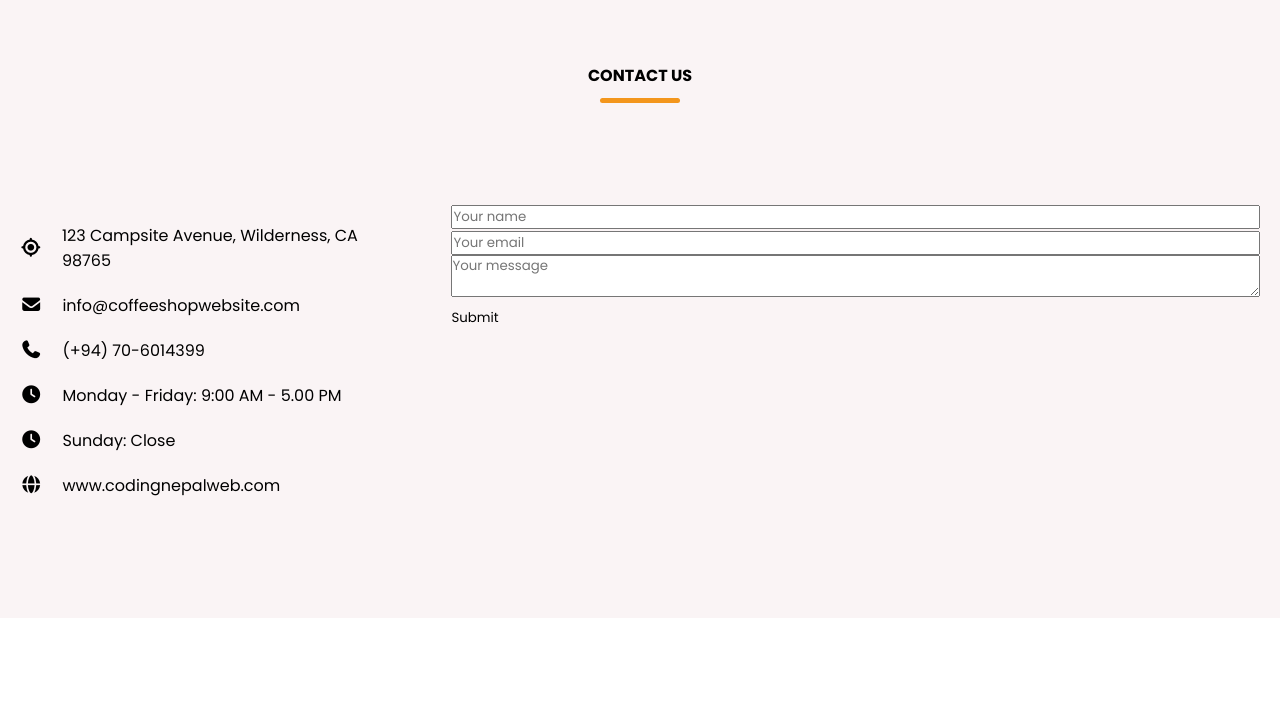
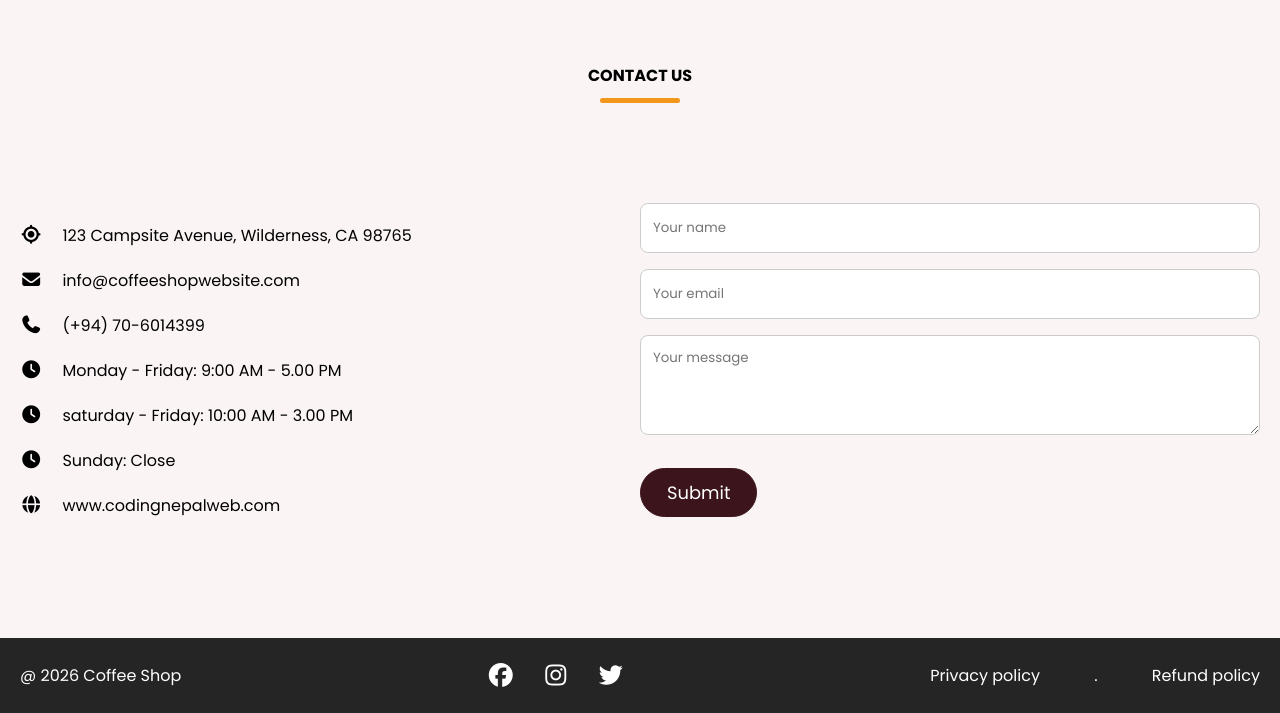
Before and after one commit to kavish258/-Responsive-Coffee-Website, a plain HTML site: page index.html in a window 1280 px wide. Shown: the part 4404-5117 px from the top of the page. Before the commit the page ends 5022 px from the top, so only its background shows below. Drawn offline with nearby package versions, Linux system fonts and the light colour scheme; a web font is replaced by a local one.

Commit message:
code update and done

```diff
--- a/index.css
+++ b/index.css
@@ -44,6 +44,10 @@
   --site-max-witdth: 1700px;
 
 
+}
+
+html{
+    scroll-behavior: smooth;
 }
  /*styling whole site */
 ul{
@@ -293,6 +297,7 @@ header .navbar{
     margin: 0 60px 50px;
 }
 .testimonials-section .testimonials{
+    user-select: none;
     display: flex;
     padding: 35px;
     text-align: center;
@@ -376,7 +381,72 @@ header .navbar{
 }
 .contact-section .contact-form .form-input{
     width: 100%;
+    height: 50px;
+    padding: 0 12px;
+    outline: none;
+    margin-bottom: 16px;
+    background: var(--white-color);
+    border-radius: var(--border-radius-s);
+    border: 1px solid var(--medium-gray-color);
 }
+
+.contact-section .contact-form{
+    max-width: 50%;
+}
+.contact-section .contact-form .form-input:focus{
+    border-color: var(--secondary-color);
+}
+.contact-section .contact-form textarea.form-input{
+    height: 100px;
+    padding: 12px;
+    resize: vertical;
+}
+.contact-section .contact-form .submit-button{
+    padding: 10px 26px;
+    margin-top: 10px;
+    color: var(--white-color);
+    font-size: var(--font-size-m);
+    font-weight: var(--medium-gray-color);
+    background: var(--primary-color);
+    border-radius: var(--border-radius-m);
+    border: 1px solid var(--primary-color);
+    transition: 0.3s ease;
+}
+.contact-section .contact-form .submit-button:hover{
+    color: var(--primary-color);
+    background: transparent;
+}
+/*footer section styling */
+.footer-section{
+    padding: 20px 0;
+    background: var(--dark-color);
+}
+.footer-section .section-content {
+    display: flex;
+    align-items: center;
+    justify-content: space-between;
+}
+
+.footer-section :where(.copyright-text, .social-link, .policy-link) {
+    color: var(--white-color);
+    transition: 0.3s ease;
+}
+.footer-section .social-link-list{
+    display: flex;
+    gap: 25px;
+}
+.footer-section .social-link-list .social-link{
+    font-size: var(--font-size-1);
+}
+.footer-section .social-link-list .social-link:hover,
+.footer-section .policy-text .policy-link:hover{
+    color: var(--secondary-color);
+}
+.footer-section .policy-text .separator{
+    margin: 0 50px;
+    color: var(--white-color);
+}
+
 
 /*Contact us section styling*/
 
@@ -463,7 +533,7 @@ header .navbar{
         justify-content: center;
 
     }
-    .hero-section .hero-details :is(.subtitle,.discription), .about-section .about-details{
+    .hero-section .hero-details :is(.subtitle,.discription), .about-section .about-details, .contact-section .contact-form{
         max-width: 100%;
     }
 
@@ -477,7 +547,7 @@ header .navbar{
     }
     .about-section .section-content{
         gap: 70px;
-        flex-direction: column;
+        flex-direction: column-reverse;
     }
     .about-section .about-image-wrapper .about-image{
         width: 100%;
@@ -500,6 +570,10 @@ header .navbar{
     .gallery-section .gallery-list .gallery-item{
         width: calc(100% / 2 - 30px);
     }
+    .contact-section .section-content{
+        align-items: center;
+        flex-direction: column-reverse;
+    }
 }
 
 @media screen  and (max-width: 640px){
@@ -516,5 +590,9 @@ header .navbar{
     .testimonials-section  .swiper-slide-button {
         display: none;
     }
+    .footer-section .section-content{
+        flex-direction: column;
+        gap: 20px;
+    }
 
 }
--- a/index.html
+++ b/index.html
@@ -22,19 +22,19 @@
                     <a href="#" class="nav-link">Home</a>
                 </li>
                 <li class="nav-item">
-                    <a href="#" class="nav-link">About</a>
+                    <a href="#about" class="nav-link">About</a>
                 </li>
                 <li class="nav-item">
-                    <a href="#" class="nav-link">Menu</a>
+                    <a href="#menu" class="nav-link">Menu</a>
                 </li>
                 <li class="nav-item">
-                    <a href="#" class="nav-link">Testimonials</a>
+                    <a href="#testimonials" class="nav-link">Testimonials</a>
                 </li>
                 <li class="nav-item">
-                    <a href="#" class="nav-link">Gallery</a>
+                    <a href="#gallery" class="nav-link">Gallery</a>
                 </li>
                 <li class="nav-item">
-                    <a href="#" class="nav-link">Contact</a>
+                    <a href="#contact" class="nav-link">Contact</a>
                 </li>
             </ul>
             <button id="menu-open-button" class="fas fa-bars"></button>
@@ -67,7 +67,7 @@
 
         </section>
         <!--about section-->
-        <section class="about-section">
+        <section class="about-section" id="about">
             <div class="section-content">
                 <div class="about-image-wrapper">
                     <img src="images/about-image.jpg" alt="about" class="about-image">
@@ -86,7 +86,7 @@
         </section>
 
         <!--Menu section-->
-        <section class="menu-section">
+        <section class="menu-section" id="menu">
             <h2 class="section-title">Our Menu</h2>
             <div class="section-content">
                 <ul class="menu-list">
@@ -126,7 +126,7 @@
         </section>
 
         <!--Testimonials-->
-        <section class="testimonials-section">
+        <section class="testimonials-section" id="testimonials">
             <h2 class="section-title">Testimonials</h2>
             <div class="section-content">
                 <div class="slider-container swiper">
@@ -167,7 +167,7 @@
             </div>
         </section>
         <!--Gallary section-->
-        <section class="gallery-section">
+        <section class="gallery-section" id="gallery">
             <h2 class="section-title">Gallery</h2>
             <div class="section-content">
                 <ul class="gallery-list">
@@ -193,7 +193,7 @@
             </div>
         </section>
         <!--contact section-->
-        <section class="contact-section">
+        <section class="contact-section" id="contact">
             <h2 class="section-title">Contact Us</h2>
             <div class="section-content">
                 <ul class="content-info-list">
@@ -215,6 +215,10 @@
                     </li>
                     <li class="contact-info">
                         <i class="fa-solid fa-clock"></i>
+                        <p >saturday - Friday: 10:00 AM - 3.00 PM</p>
+                    </li>
+                    <li class="contact-info">
+                        <i class="fa-solid fa-clock"></i>
                         <p >Sunday: Close</p>
                     </li>
                     <li class="contact-info">
@@ -230,6 +234,23 @@
                 </form>
             </div>
         </section>
+        <!--footer section-->
+        <section class="footer-section">
+            <div class="section-content">
+                <p class="copyright-text">@ 2026 Coffee Shop</p>
+                <div class="social-link-list">
+                    <a href="#" class="social-link"><i class="fa-brands fa-facebook"></i></a>
+                    <a href="#" class="social-link"><i class="fa-brands fa-instagram"></i></a>
+                    <a href="#" class="social-link"><i class="fa-brands fa-twitter"></i></a>
+                </div>
+                <p class="policy-text">
+                    <a href="#" class="policy-link">Privacy policy</a>
+                    <span class="separator">.</span>
+                    <a href="#" class="policy-link">Refund policy</a>
+                </p>
+            </div>
+        </section>
+
 
     </main>
     <!--linking swiper scipt-->
--- a/script.js
+++ b/script.js
@@ -1,12 +1,17 @@
+const navLinks = document.querySelectorAll(".nav-menu .nav-link");
 const menuOpenButton = document.querySelector("#menu-open-button");
 const menucloseButton = document.querySelector("#menu-close-button");
 
 menuOpenButton.addEventListener("click", () => {
     document.body.classList.toggle("show-mobile-menu");
 });
-
+// close menu when the close button is clicked
 menucloseButton.addEventListener("click", ()  => menuOpenButton.click()
 );
+// close menu when the nav link is clicked
+navLinks.forEach(link =>{
+    link.addEventListener("click", () =>  menuOpenButton.click() );
+});
 
 // Initialize Swiper
 
```
